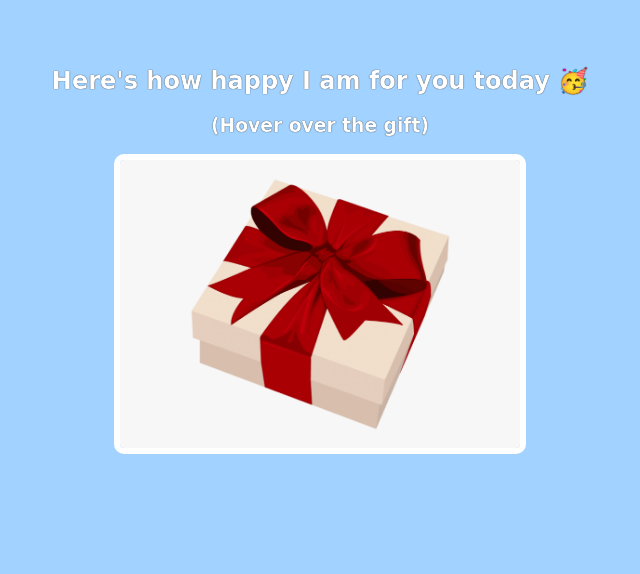
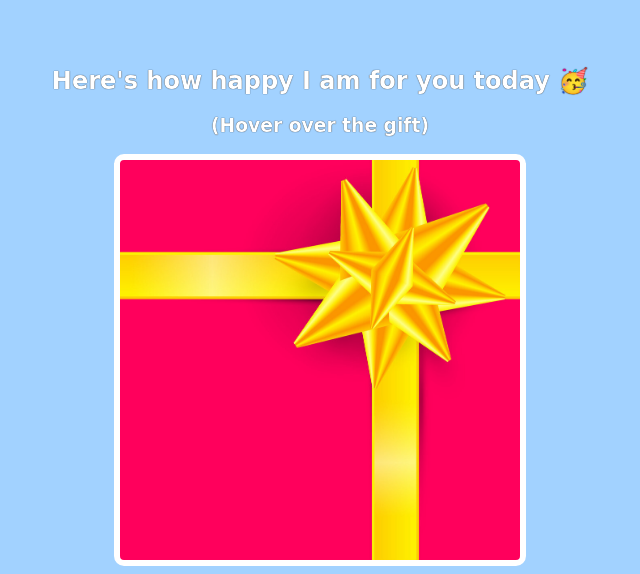
Before and after one commit to kabipriya-mediwave/birthday, a plain HTML site: page assets/index.html in a window 1280 px wide. Shown: the part 346-920 px from the top of the page, without its empty margins (320-960 px from the left). Before the commit the page ends 812 px from the top, so only its background shows below. Drawn offline with Linux system fonts and the light colour scheme; files that its build step writes are made by us from their sources; files whose address does not match are found by name; a web font is replaced by a local one.

Commit message:
div class for img included

```diff
--- a/assets/index.html
+++ b/assets/index.html
@@ -16,7 +16,7 @@
     <div class="gift-section">
         <h2 class="gift-title">Here's how happy I am for you today 🥳</h2>
         <h3 class="gift-hint">(Hover over the gift)</h3>
-        <img class="gift-img" src="/home/trainee/projectkabi1/birthday/assets/67-678331_white-red-ribbon-gift-transparent-background-gift-box.png">
+        <div class="gift-img" ></div>
     </div>
 </body>
 </html>
--- a/assets/style/style.css
+++ b/assets/style/style.css
@@ -51,7 +51,11 @@ h1, h2, h3,h4, p{
 
 }
 .gift-img{
+    margin:0 auto;
     width: 400px;
+    height:400px;
     border: 6px solid white;
     border-radius:10px;
+    background-image:url("/home/trainee/projectkabi1/birthday/assets/gift-cover.jpg");
+    background-size: cover;
 }
```
Also changed, not shown: assets/gift-cover.jpg (added).
